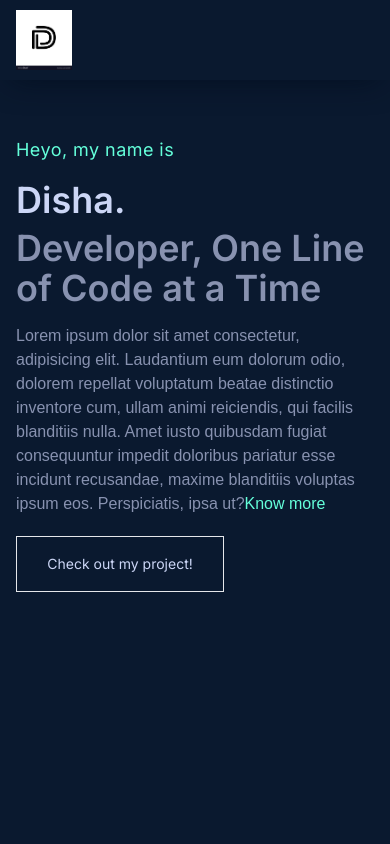
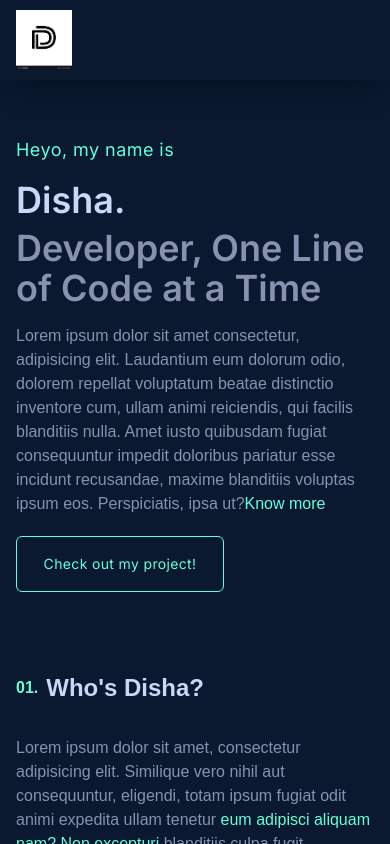
Before and after one commit to disha2301/SelfSite, a Next.js app: page / in a window 390 px wide. Built offline with nearby package versions, Linux system fonts and the light colour scheme.

Commit message:
chore: add section

```diff
--- /dev/null
+++ b/components/About.tsx
@@ -0,0 +1,107 @@
+import React from "react";
+import SectionTitle from "./SectionTitle";
+import { AiFillThunderbolt } from "react-icons/ai";
+import Image from "next/image";
+
+const About = () => {
+  return (
+    <section
+      id="about"
+      className="max-w-containerSmall mx-auto py-10 lgl:py-32 flex flex-col gap-8"
+    >
+      <SectionTitle title="Who's Disha?" titleNo="01" />
+      <div className="flex flex-col lgl:flex-row gap-16">
+        <div className="w-full lgl:w-2/3 text-base text-textDark font-medium flex flex-col gap-4">
+          <p>
+            Lorem ipsum dolor sit amet, consectetur adipisicing elit. Similique
+            vero nihil aut consequuntur, eligendi, totam ipsum fugiat odit animi
+            expedita ullam tenetur{" "}
+            <span className="text-textGreen">
+              eum adipisci aliquam nam? Non excepturi
+            </span>{" "}
+            blanditiis culpa fugit numquam in, veritatis, temporibus nisi
+            recusandae omnis autem quia.
+          </p>
+          <p>
+            Lorem ipsum dolor sit, amet consectetur adipisicing elit. Veritatis,
+            eum.
+          </p>
+          <ul className="max-w-[450px] text-sm font-titleFont grid grid-cols-2 gap-2 mt-6">
+            <li className="flex items-center gap-2">
+              <span className="text-textGreen">
+                <AiFillThunderbolt />
+              </span>
+              JavaScript (ES6+)
+            </li>
+            <li className="flex items-center gap-2">
+              <span className="text-textGreen">
+                <AiFillThunderbolt />
+              </span>
+              Next.js
+            </li>
+            <li className="flex items-center gap-2">
+              <span className="text-textGreen">
+                <AiFillThunderbolt />
+              </span>
+              React
+            </li>
+            <li className="flex items-center gap-2">
+              <span className="text-textGreen">
+                <AiFillThunderbolt />
+              </span>
+              Node.js
+            </li>
+            <li className="flex items-center gap-2">
+              <span className="text-textGreen">
+                <AiFillThunderbolt />
+              </span>
+              TypeScript
+            </li>
+            <li className="flex items-center gap-2">
+              <span className="text-textGreen">
+                <AiFillThunderbolt />
+              </span>
+              Express.js
+            </li>
+            <li className="flex items-center gap-2">
+              <span className="text-textGreen">
+                <AiFillThunderbolt />
+              </span>
+              MongoDB
+            </li>
+            <li className="flex items-center gap-2">
+              <span className="text-textGreen">
+                <AiFillThunderbolt />
+              </span>
+              Tailwind CSS
+            </li>
+          </ul>
+        </div>
+        <div className="w-full lgl:w-1/3 h-80 relative group">
+          <div className="absolute w-full h-80 -left-6 -top-6 rounded-lg">
+            <div className="w-full h-full relative z-20 flex p1-6 lgl:pl-0">
+              <Image
+                className="rounded-lg h-full object-cover"
+                src="/assets/images/profileImage.jpg"
+                width={2000}
+                height={2000}
+                alt="profile"
+              />
+              <div
+                className="hidden lgl:inline-block absolute w-full h-80 bg-textGreen/20
+              rounded-md top-0 left-0 group-hover:bg-transparent duration-300"
+              ></div>
+              <div
+                className="hidden lgl:inline-flex w-full h-80 border-2 border-textGreen
+              rounded-md group-hover:-translate-x-2 group-hover:translate-y-2
+              transition-transform duration-300"
+              ></div>
+            </div>
+          </div>
+        </div>
+      </div>
+    </section>
+  );
+};
+
+export default About;
--- a/components/Banner.tsx
+++ b/components/Banner.tsx
@@ -53,8 +53,13 @@ const Banner = () => {
         </a>
       </motion.p>
       <motion.button
-      className="w-52 h-14 text-sm font-titleFont border border-textGr"
-      >Check out my project!</motion.button>
+        initial={{ y: 10, opacity: 0 }}
+        animate={{ y: 0, opacity: 1 }}
+        transition={{ duration: 0.5, delay: 0.9 }}
+        className="w-52 h-14 text-sm font-titleFont border border-textGreen rounded-md text-textGreen tracking-wide hover:bg-hoverColor duration-300"
+      >
+        Check out my project!
+      </motion.button>
     </section>
   );
 };
--- a/components/Navbar.tsx
+++ b/components/Navbar.tsx
@@ -105,7 +105,6 @@ const Navbar = () => {
         {/* hamburger icon section */}
         <div className="w-6 h-5 flex-col justify-betweenitems-center ml:hidden text-4xl text-textGreen cursor-pointer overflow-hidden group">
           <span className="w-full h-[2px] bg-textGreen inline-flex transform group-hover:translate-x-2 transition-all ease-in-out duration-300"></span>
-
         </div>
       </div>
     </div>
--- /dev/null
+++ b/components/SectionTitle.tsx
@@ -0,0 +1,18 @@
+interface Props {
+  title: string;
+  titleNo: string;
+}
+
+const SectionTitle = ({ title, titleNo }: Props) => {
+  return (
+    <h2 className="font-titlefont text-2xl font-semibold flex items-center">
+      <span className="text-base md:text-lg text-textGreen mr-2">
+        {titleNo}.
+      </span>
+      {title}
+      <span className="hidden md:inline-flex md:w-60 lgl:w-72 h-[.5px] bg-gray-700 ml-6"></span>
+    </h2>
+  );
+};
+
+export default SectionTitle;
--- a/pages/index.tsx
+++ b/pages/index.tsx
@@ -4,6 +4,7 @@ import RightSide from "@/components/RightSide";
 import { Inter } from "next/font/google";
 import { motion } from "framer-motion";
 import Banner from "@/components/Banner";
+import About from "@/components/About";
 
 const inter = Inter({ subsets: ["latin"] });
 
@@ -14,7 +15,7 @@ export default function Home() {
       <link rel="icon" href="/dishaslogo.jpg"></link>
       <main className="w-full h-screen font-bodyFont bg-bodyColor text-textLight overflow-x-hidden overflow-y-scroll">
         <Navbar />
-        <div className="w-full h-[88vh] xl:flex items-center gap-20 justify-between">
+        <div className="w-full h-[88vh] flex gap-20 justify-between">
           <motion.div
             initial={{ opacity: 0 }}
             animate={{ opacity: 1 }}
@@ -24,7 +25,8 @@ export default function Home() {
             <LeftSide />
           </motion.div>
           <div className="h-[88vh] mx-auto p-4">
-            <Banner/>
+            <Banner />
+            <About/>
           </div>
           <motion.div
             initial={{ opacity: 0 }}
```
Also changed, not shown: public/assets/images/profileImage.jpg (added).
